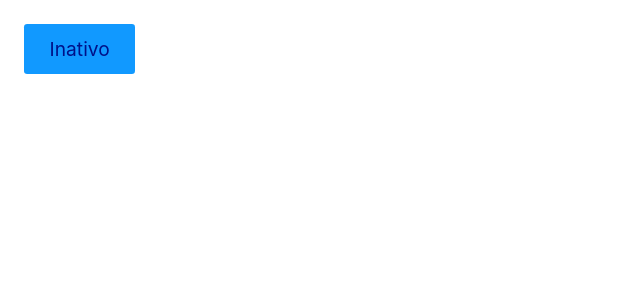
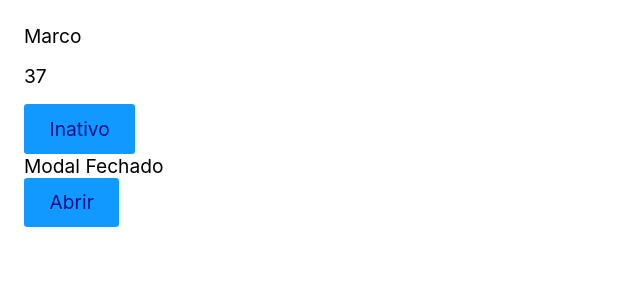
Before and after one commit to marcopla/dogs, a React (Create React App) app in the folder react-app/: page / in a window 1280 px wide. Shown: the top 300 px of the page, without its empty margins (0-640 px from the left). Built offline with nearby package versions, Linux system fonts and the light colour scheme.

Commit message:
useState1 completed

```diff
--- a/react-app/src/App.js
+++ b/react-app/src/App.js
@@ -1,19 +1,29 @@
 import React from 'react';
+import ButtonModal from './ButtonModal';
+import Modal from './Modal';
 
 const App = () => {
-  const ativoHook = React.useState(false);
-  const ativoValor = ativoHook[0];
-  const atualizaValor = ativoHook[1];
+  const [ativo, setAtivo] = React.useState(false);
+  const [dados, setDados] = React.useState({ nome: 'Marco', idade: '37' });
+  const [modal, setModal] = React.useState(false);
 
   function handleClick() {
-    atualizaValor(!ativoValor);
-    // ativo = !ativo;
-    // console.log(ativo);
+    setAtivo(!ativo);
+    setDados({ ...dados, faculdade: 'Possui Faculdade' });
   }
+
+  // ativo = !ativo;
+  // console.log(ativo);
+
   return (
-    <>
-      <button onClick={handleClick}>{ativoValor ? 'Ativo' : 'Inativo'}</button>
-    </>
+    <div>
+      <p>{dados.nome}</p>
+      <p>{dados.idade}</p>
+      <button onClick={handleClick}>{ativo ? 'Ativo' : 'Inativo'}</button>
+      <div> {modal ? 'Modal Aberto' : 'Modal Fechado'}</div>
+      <ButtonModal setModal={setModal} />
+      <Modal modal={modal} setModal={setModal} />
+    </div>
   );
 };
 
--- /dev/null
+++ b/react-app/src/ButtonModal.js
@@ -0,0 +1,7 @@
+import React from 'react';
+
+const ButtonModal = ({ setModal }) => {
+  return <button onClick={() => setModal(true)}>Abrir</button>;
+};
+
+export default ButtonModal;
--- /dev/null
+++ b/react-app/src/Modal.js
@@ -0,0 +1,13 @@
+import React from 'react';
+
+const Modal = ({ modal, setModal }) => {
+  if (modal)
+    return (
+      <div>
+        Esse é um modal. <button onClick={() => setModal(false)}>Fechar</button>
+      </div>
+    );
+  return null;
+};
+
+export default Modal;
```
